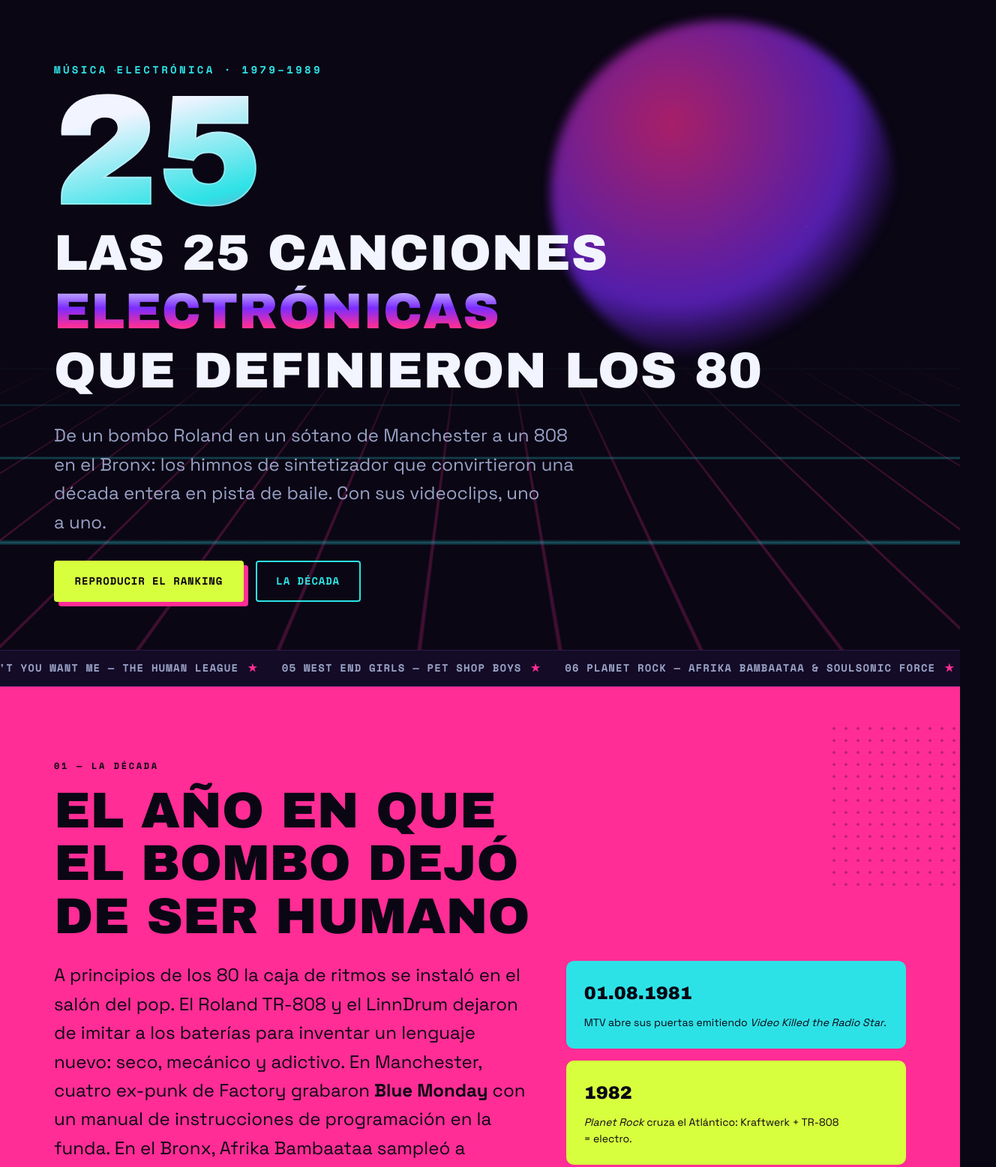
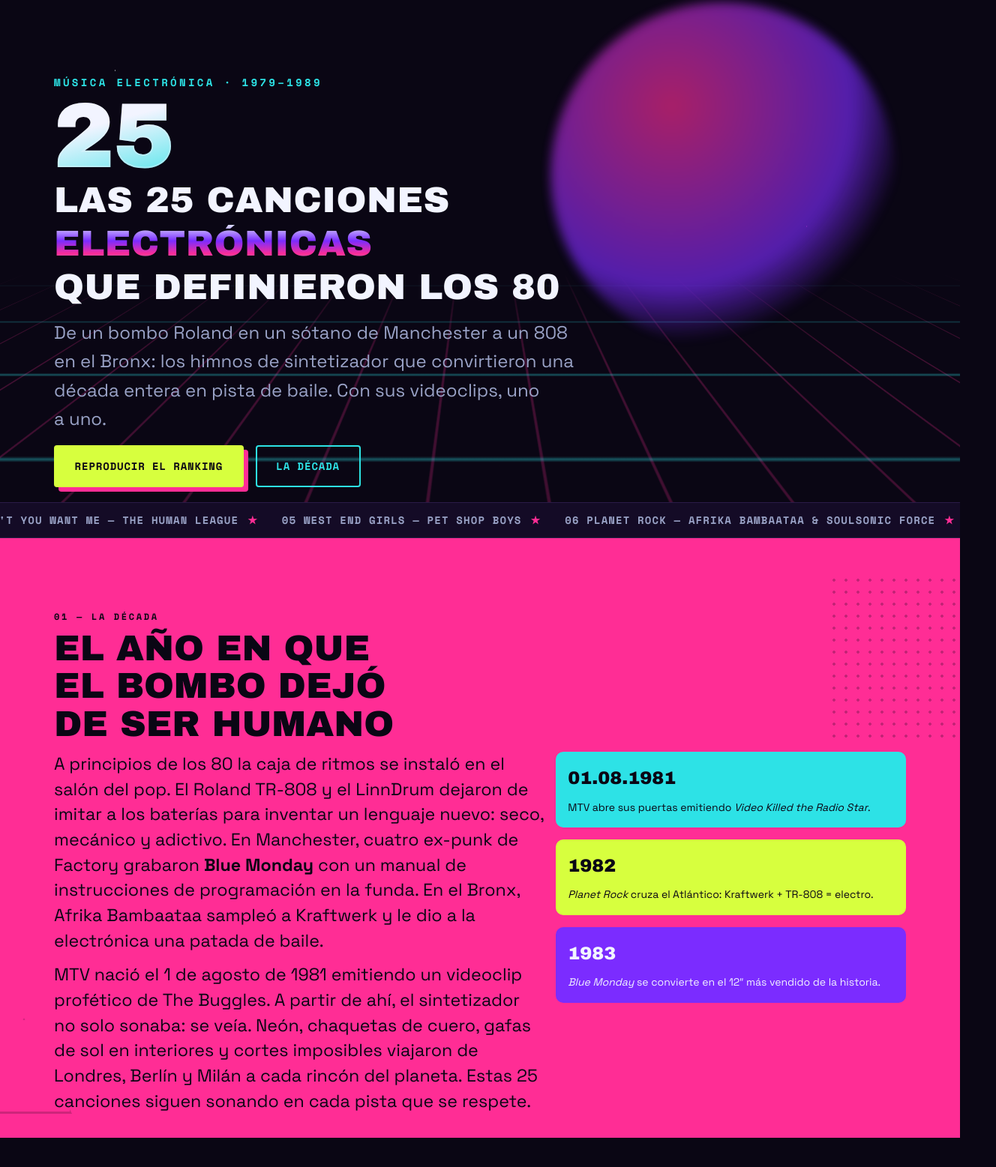
Before and after one commit to VJuanEstevez/5_Top25SythWave, a website built with Vite: page src/index.html in a window 1280 px wide. Shown: the part 82-1639 px from the top of the page at 75% size, 1328 px wide, since content can reach past the window. Built offline with nearby package versions, Linux system fonts and the light colour scheme.

Commit message:
Mejoras1 realizadas: altura del viewport en cada seccion

```diff
--- a/src/css/base.css
+++ b/src/css/base.css
@@ -10,7 +10,9 @@
 
 html {
   scroll-behavior: smooth;
-  scroll-padding-top: calc(var(--header-h) + var(--space-5));
+  /* Full-height sections clear the fixed header with their own padding,
+     so anchors must land flush with the top edge (no extra offset). */
+  scroll-padding-top: 0;
 }
 
 body {
--- a/src/css/components.css
+++ b/src/css/components.css
@@ -87,7 +87,7 @@
 }
 
 .tape-counter {
-  height: 3px;
+  height: var(--progress-h);
   background: var(--ink-line);
 }
 
--- a/src/css/sections.css
+++ b/src/css/sections.css
@@ -3,6 +3,58 @@
   margin-inline: auto;
   padding-inline: var(--space-5);
   padding-block: var(--space-9);
+}
+
+/* Full-height sections: each block occupies exactly the viewport height. */
+.hero,
+.decade,
+.podium,
+.footer {
+  height: 100vh;
+  overflow-x: hidden;
+  overflow-y: auto;
+  scrollbar-width: thin;
+  scrollbar-color: var(--ink-line) transparent;
+}
+
+/* Content stays centered while it fits; if it cannot fit (short viewports),
+   the auto margins collapse so the block remains scrollable and reachable.
+   The top offset keeps the first line clear of the fixed header. */
+.decade,
+.podium,
+.footer {
+  display: flex;
+  flex-direction: column;
+  padding-top: calc(var(--header-h) + var(--progress-h));
+}
+
+.decade > .section-inner,
+.podium > .section-inner,
+.footer > .section-inner {
+  flex: none;
+  width: 100%;
+  margin-block: auto;
+  padding-block: clamp(0.25rem, 1vh, var(--space-5)) clamp(0.75rem, 2vh, var(--space-9));
+}
+
+/* Height-aware scaling so the copy fits inside the fixed viewport block. */
+.decade .eyebrow,
+.podium .eyebrow,
+.footer .eyebrow {
+  margin-bottom: clamp(0.5rem, 1vh, var(--space-4));
+}
+
+.decade .section-title,
+.podium .section-title,
+.footer .section-title {
+  font-size: min(var(--text-2xl), 6vh);
+  margin-bottom: clamp(0.5rem, 1.5vh, var(--space-5));
+}
+
+.decade .section-lead,
+.podium .section-lead {
+  margin-bottom: clamp(0.5rem, 2vh, var(--space-7));
+  font-size: min(var(--text-lg), 3.4vh);
 }
 
 .eyebrow {
@@ -65,19 +117,26 @@
   position: relative;
   display: flex;
   flex-direction: column;
-  justify-content: flex-end;
-  min-height: 100svh;
-  padding-top: calc(var(--header-h) + var(--space-7));
+  padding-top: calc(var(--header-h) + var(--progress-h) + clamp(0.5rem, 1.5vh, var(--space-7)));
+}
+
+.hero__decor {
+  position: absolute;
+  inset: 0;
   overflow: hidden;
+  pointer-events: none;
 }
 
 .hero__inner {
   position: relative;
   z-index: 2;
+  flex: none;
   max-width: var(--content);
   width: 100%;
+  margin-block-start: auto;
   margin-inline: auto;
-  padding: var(--space-7) var(--space-5) var(--space-8);
+  padding: clamp(0.5rem, 2vh, var(--space-7)) var(--space-5)
+    clamp(0.5rem, 2.5vh, var(--space-8));
 }
 
 .hero__grid {
@@ -108,7 +167,7 @@
 }
 
 .hero__eyebrow {
-  margin-bottom: var(--space-4);
+  margin-bottom: clamp(0.5rem, 1.5vh, var(--space-4));
   font-family: var(--font-mono);
   font-size: var(--text-sm);
   font-weight: 700;
@@ -119,7 +178,7 @@
 
 .hero__badge {
   font-family: var(--font-display);
-  font-size: clamp(6rem, 4rem + 14vw, 13rem);
+  font-size: clamp(4rem, min(4rem + 14vw, 15vh), 13rem);
   line-height: 0.8;
   color: transparent;
   background: linear-gradient(165deg, var(--chrome) 12%, var(--cyan) 42%, var(--magenta) 68%, var(--violet));
@@ -133,8 +192,8 @@
   display: flex;
   flex-direction: column;
   gap: var(--space-2);
-  margin-block: var(--space-4) var(--space-6);
-  font-size: var(--text-2xl);
+  margin-block: clamp(0.5rem, 1.5vh, var(--space-4)) clamp(0.5rem, 2vh, var(--space-6));
+  font-size: min(var(--text-2xl), 6vh);
   letter-spacing: 0.01em;
 }
 
@@ -162,8 +221,8 @@
 
 .hero__lead {
   max-width: 46ch;
-  margin-bottom: var(--space-6);
-  font-size: var(--text-lg);
+  margin-bottom: clamp(0.5rem, 2vh, var(--space-6));
+  font-size: min(var(--text-lg), 3vh);
   color: var(--chrome-dim);
 }
 
@@ -171,6 +230,14 @@
   display: flex;
   flex-wrap: wrap;
   gap: var(--space-4);
+}
+
+.hero > .ticker {
+  flex: none;
+}
+
+.hero > .ticker .ticker__track {
+  padding-block: clamp(0.5rem, 1.5vh, var(--space-3));
 }
 
 .decade {
@@ -188,14 +255,15 @@
 .decade__grid {
   display: grid;
   grid-template-columns: 1.4fr 1fr;
-  gap: var(--space-7);
+  gap: clamp(0.75rem, 2vh, var(--space-7));
   align-items: start;
 }
 
 .decade__copy {
   display: grid;
-  gap: var(--space-4);
-  font-size: var(--text-lg);
+  gap: clamp(0.5rem, 1.5vh, var(--space-4));
+  font-size: min(var(--text-lg), 2.9vh);
+  line-height: 1.45;
   color: var(--ink);
 }
 
@@ -206,9 +274,14 @@
 
 .decade__facts {
   display: grid;
-  gap: var(--space-4);
+  gap: clamp(0.75rem, 2vh, var(--space-4));
   padding: 0;
   list-style: none;
+}
+
+.decade .fact {
+  gap: clamp(0.25rem, 1vh, var(--space-2));
+  padding: clamp(0.75rem, 2vh, var(--space-5));
 }
 
 .podium__grid {
@@ -223,6 +296,26 @@
   -webkit-background-clip: text;
   background-clip: text;
   color: transparent;
+}
+
+/* The podium only needs to be squeezed while its three cards share one row. */
+@media (min-width: 61rem) {
+  .podium .card__media {
+    max-height: 17vh;
+  }
+}
+
+.podium .card__body {
+  padding: clamp(0.75rem, 2vh, var(--space-5));
+}
+
+.podium .card__title {
+  font-size: min(var(--text-lg), 3vh);
+}
+
+.podium .card__blurb {
+  font-size: var(--text-xs);
+  line-height: 1.35;
 }
 
 @supports (-webkit-text-stroke: 2px black) {
@@ -274,7 +367,7 @@
 }
 
 .footer .mentions {
-  margin-bottom: var(--space-8);
+  margin-bottom: clamp(1.5rem, 4vh, var(--space-8));
 }
 
 .footer__meta {
@@ -283,7 +376,7 @@
   align-items: end;
   justify-content: space-between;
   gap: var(--space-5);
-  padding-top: var(--space-6);
+  padding-top: clamp(1rem, 3vh, var(--space-6));
   border-top: 2px solid rgba(10, 6, 20, 0.25);
 }
 
@@ -346,6 +439,12 @@
     padding-block: var(--space-8);
   }
 
+  /* The ranking keeps a natural height (no built-in header clearance),
+     so its top padding must clear the fixed header on anchor jumps. */
+  .ranking > .section-inner {
+    padding-block-start: calc(var(--header-h) + var(--progress-h));
+  }
+
   .hero__orb {
     opacity: 0.3;
   }
--- a/src/css/tokens.css
+++ b/src/css/tokens.css
@@ -36,6 +36,7 @@
   --radius-lg: 10px;
 
   --header-h: 4.25rem;
+  --progress-h: 3px;
   --z-header: 100;
   --z-menu: 110;
 
--- a/src/index.html
+++ b/src/index.html
@@ -1,39 +1,32 @@
 <!doctype html>
 <html lang="es">
+
 <head>
   <meta charset="UTF-8" />
   <meta name="viewport" content="width=device-width, initial-scale=1.0" />
   <meta name="theme-color" content="#0a0614" />
-    <meta
-      name="description"
-      content="Las 25 mejores canciones electrónicas de los 80, con sus videoclips: Blue Monday, Planet Rock, Sweet Dreams, West End Girls y más himnos de sintetizador."
-    />
+  <meta name="description"
+    content="Las 25 mejores canciones electrónicas de los 80, con sus videoclips: Blue Monday, Planet Rock, Sweet Dreams, West End Girls y más himnos de sintetizador." />
   <title>Top 25 · Electrónica de los 80</title>
   <link rel="preconnect" href="https://fonts.googleapis.com" />
   <link rel="preconnect" href="https://fonts.gstatic.com" crossorigin />
   <link
     href="https://fonts.googleapis.com/css2?family=Archivo+Black&family=Space+Grotesk:wght@400;500;700&family=Space+Mono:wght@400;700&display=swap"
-      rel="stylesheet"
-    />
+    rel="stylesheet" />
   <link rel="stylesheet" href="./css/tokens.css" />
   <link rel="stylesheet" href="./css/base.css" />
   <link rel="stylesheet" href="./css/components.css" />
   <link rel="stylesheet" href="./css/sections.css" />
   <link rel="stylesheet" href="./css/animations.css" />
 </head>
+
 <body>
   <a class="skip-link" href="#ranking">Saltar al ranking</a>
 
   <header class="site-header">
     <nav class="nav" aria-label="Principal">
       <a class="nav__logo" href="#top">TOP<span class="nav__logo-accent">25</span>·80s</a>
-        <button
-          class="nav__toggle"
-          type="button"
-          aria-expanded="false"
-          aria-controls="nav-menu"
-          data-nav-toggle
-        >
+      <button class="nav__toggle" type="button" aria-expanded="false" aria-controls="nav-menu" data-nav-toggle>
         <span class="nav__toggle-box" aria-hidden="true">
           <span class="nav__toggle-bar"></span>
           <span class="nav__toggle-bar"></span>
@@ -55,8 +48,10 @@
 
   <main id="top">
     <section class="hero" aria-labelledby="hero-title">
-        <div class="hero__grid" aria-hidden="true"></div>
-        <div class="hero__orb" aria-hidden="true"></div>
+      <div class="hero__decor" aria-hidden="true">
+        <div class="hero__grid"></div>
+        <div class="hero__orb"></div>
+      </div>
       <div class="hero__inner">
         <p class="hero__eyebrow">Música electrónica · 1979–1989</p>
         <p class="hero__badge" aria-hidden="true">25</p>
@@ -175,6 +170,7 @@
     </div>
   </footer>
 
-    <script type="module" src="./js/main.js"></script>
+  <script type="module" src="./modules/main.js"></script>
 </body>
+
 </html>
--- a/vite.config.mjs
+++ b/vite.config.mjs
@@ -1,6 +1,8 @@
+import { defineConfig } from 'vite'
+
 export default {
   root: 'src',
-  base: '/5_SythWave/',
+  base: '/5_Top25SythWave/',
   server: {
     port: 5173,
     strictPort: false
```
Lines whose indentation alone changed are shown as unchanged.
